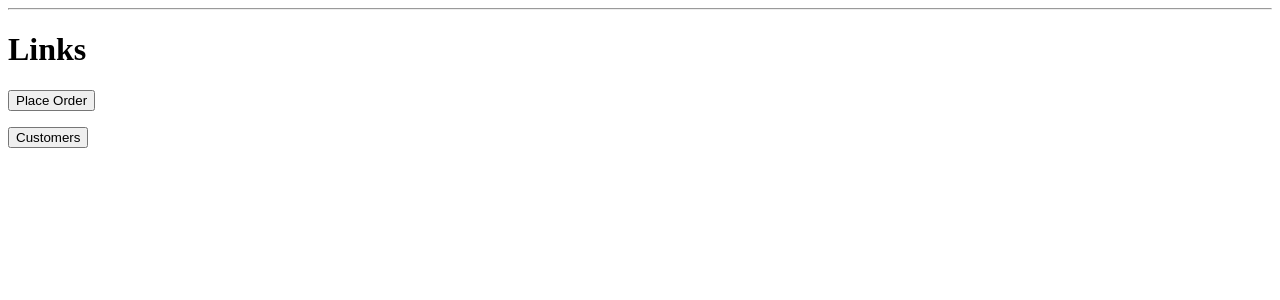
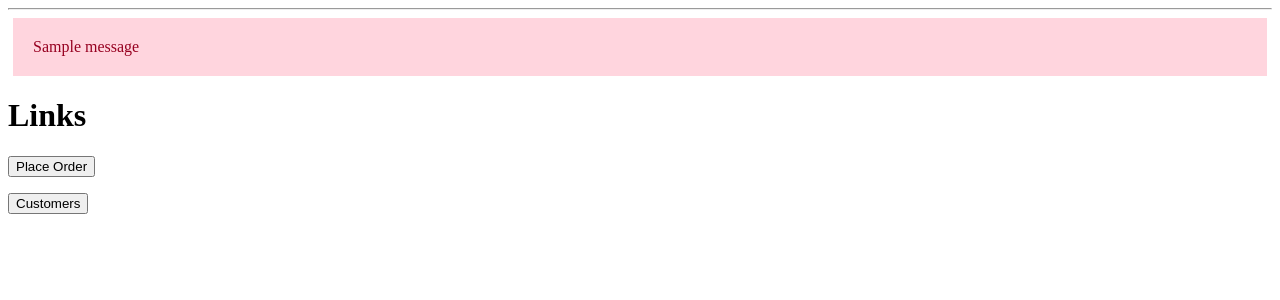
Before and after one commit to sahilposa/FlowerShopDatabase, a Flask app: page / in a window 1280 px wide. Shown: the part 63-363 px from the top of the page. Run offline with Flask 2, Linux system fonts and the light colour scheme; one stand-in notice (Sample message) is shown.

Commit message:
added flash alerts

```diff
--- a/templates/base.html
+++ b/templates/base.html
@@ -20,6 +20,13 @@
         table, th, td {
             border: 1px solid black;
         }
+
+        .alert {
+            padding: 20px;
+            margin: 5px;
+            color: #970020;
+            background-color: #ffd5de;
+        }
     </style>
 </head>
 <body>
@@ -29,6 +36,9 @@
     </nav>
     <hr>
     <div class="content">
+        {% for message in get_flashed_messages() %}
+            <div class="alert">{{ message }}</div>
+        {% endfor %}
         {% block content %} {% endblock %}
     </div>
 </body>
```
